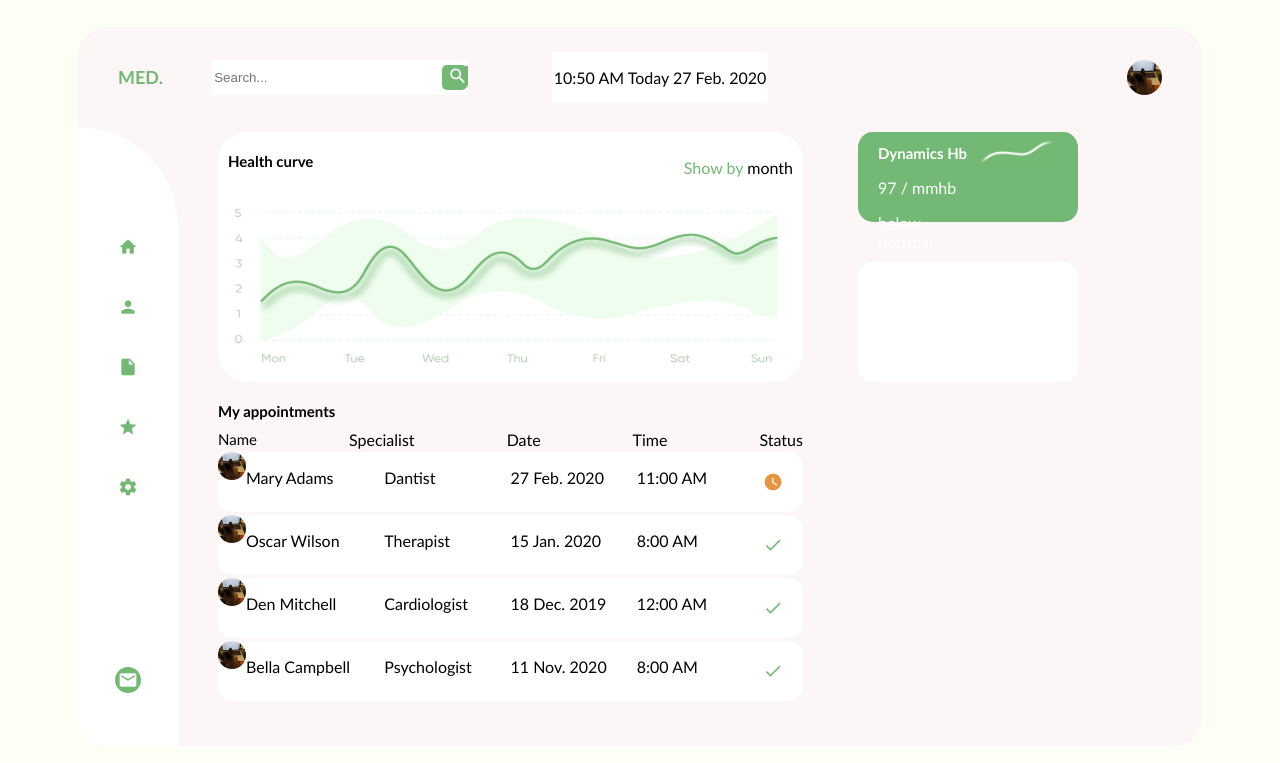
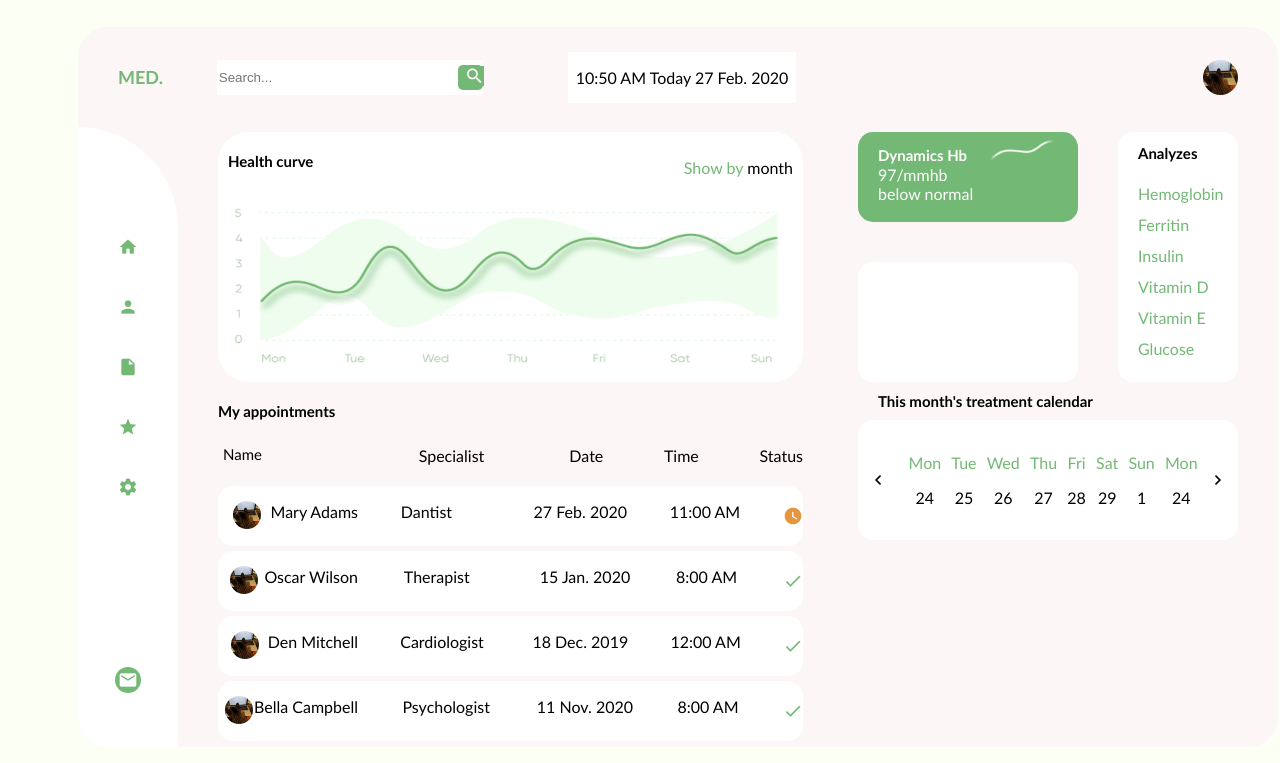
Before and after one commit to SabrinaCheng/pure_css, a plain HTML site: page index.html in a window 1280 px wide. Shown: the part 111-874 px from the top of the page. Drawn offline with Linux system fonts and the light colour scheme.

Commit message:
add analyzes

```diff
--- a/index.html
+++ b/index.html
@@ -60,11 +60,11 @@
                 <div class="main-db-bottom">
                     <h1 class="ft-lg">My appointments</h1>
                     <div class="main-db-bottom-selector">
-                        <a class="a_none ft-lg" href="">Name</a>
-                        <a class="a_none txt-ct"  href="">Specialist</a>
-                        <a class="a_none"  href="">Date</a>
-                        <a class="a_none"  href="">Time</a>
-                        <a class="a_none"  href="">Status</a>
+                        <a class="a_none l-name ft-lg" href=""><p>Name</p></a>
+                        <a class="a_none l-spe"  href=""><p>Specialist</p></a>
+                        <a class="a_none l-date"  href=""><p>Date</p></a>
+                        <a class="a_none l-time"  href=""><p>Time</p></a>
+                        <a class="a_none l-status"  href=""><p>Status</p></a>
                     </div>
                     <div class="main-db-bottom-list">
                         <div class="l-name">
@@ -156,8 +156,8 @@
                 <div class="dynamics-hb bk-gr">
                     <div class="dynamics-left">
                         <h1 class="ft-lg ft-white">Dynamics Hb</h1>
-                        <p class="ft-white">97 / mmhb</p>
-                        <p class="ft-white">below norrmal</p>
+                        <p class="ft-white">97/mmhb</p>
+                        <p class="ft-white">below normal</p>
                     </div>
                     <div class="dynamics-right">
                         <img src="images/dynamics.png" alt="">
@@ -166,8 +166,94 @@
                 <div class="circle-hb bk-white">
 
                 </div>
-                <div class="analyzes"></div>
-                <div class="calendar"></div>
+                <div class="analyzes bk-white">
+                    <h1 class="ft-lg">Analyzes</h1>
+                    <ul class="ana-bar ft-gr">
+                        <li>Hemoglobin</li>
+                        <li>Ferritin</li>
+                        <li>Insulin</li>
+                        <li>Vitamin D</li>
+                        <li>Vitamin E</li>
+                        <li>Glucose</li>
+                    </ul>
+                </div>
+                <div class="calendar">
+                    <h1 class="ft-lg">This month's treatment calendar</h1>
+                    <div class="cal-box">
+                        <div class="cal-l">
+                            <i class="material-icons">keyboard_arrow_left</i>
+                        </div>
+                        <div class="cal-mid"></div>
+                            <div class=cal-cell>
+                                <p class="ft-gr">Mon</p>
+                                <p>24</p>
+                                <div class="cal-marker">
+                                    <div class="cal-marker-l"></div>
+                                    <div class="cal-marker-r"></div>
+                                </div>
+                            </div>
+                            <div class=cal-cell>
+                                <p class="ft-gr">Tue</p>
+                                <p>25</p>
+                                <div class="cal-marker">
+                                    <div class="cal-marker-l"></div>
+                                    <div class="cal-marker-r"></div>
+                                </div>
+                            </div>
+                            <div class=cal-cell>
+                                <p class="ft-gr">Wed</p>
+                                <p>26</p>
+                                <div class="cal-marker">
+                                    <div class="cal-marker-l"></div>
+                                    <div class="cal-marker-r"></div>
+                                </div>
+                            </div>
+                            <div class=cal-cell>
+                                <p class="ft-gr">Thu</p>
+                                <p>27</p>
+                                <div class="cal-marker">
+                                    <div class="cal-marker-l"></div>
+                                    <div class="cal-marker-r"></div>
+                                </div>
+                            </div>
+                            <div class=cal-cell>
+                                <p class="ft-gr">Fri</p>
+                                <p>28</p>
+                                <div class="cal-marker">
+                                    <div class="cal-marker-l"></div>
+                                    <div class="cal-marker-r"></div>
+                                </div>
+                            </div>
+                            <div class=cal-cell>
+                                <p class="ft-gr">Sat</p>
+                                <p>29</p>
+                                <div class="cal-marker">
+                                    <div class="cal-marker-l"></div>
+                                    <div class="cal-marker-r"></div>
+                                </div>
+                            </div>
+                            <div class=cal-cell>
+                                <p class="ft-gr">Sun</p>
+                                <p>1</p>
+                                <div class="cal-marker">
+                                    <div class="cal-marker-l"></div>
+                                    <div class="cal-marker-r"></div>
+                                </div>
+                            </div>
+                            <div class=cal-cell>
+                                <p class="ft-gr">Mon</p>
+                                <p>24</p>
+                                <div class="cal-marker">
+                                    <div class="cal-marker-l"></div>
+                                    <div class="cal-marker-r"></div>
+                                </div>
+                            </div>
+                        <div class="cal-r">
+                            <i class="material-icons">keyboard_arrow_right</i>
+                        </div>
+                    </div>
+                </div>
+
                 <div class="payment"></div>
             </div>
             <!-- <nav class="nav-h">
--- a/style.css
+++ b/style.css
@@ -11,6 +11,7 @@ body {
 .dashboard {
     background-color: #FCF6F6;
     height: 720px;
+    width: 1200px;
     border-radius: 30px;
     position: relative;
 }
@@ -63,8 +64,8 @@ body {
 }
 
 .header-box {
-    margin-left: 40px;
-    margin-right: 40px;
+    padding-left: 40px;
+    padding-right: 40px;
     height: 100px;
     display: flex;
     justify-content: space-between;
@@ -225,20 +226,44 @@ body {
     justify-content: space-between;
     background-color: #ffffff;
     border-radius: 15px;
-    margin: 3px 0;
+    margin: 5px 0;
 }
 
 .l-name {
     width: 140px;
     display: flex;
+    justify-content: start;
+    padding-left: 5px;
 }
 
-.l-spe, .l-date, .l-date, .l-time {
-    width: 100px;
+.l-spe {
+    width: 90px;
+    display: flex;
+    justify-content: start;
+}
+
+.l-date {
+    display: flex;
+    justify-content: start;
+}
+
+.l-date{
+    /* display: flex; */
+    /* justify-content: left; */
+}
+
+.l-time {
+    /* padding-left: 3px; */
+    /* display: flex;
+    align-items: flex-start; */
 }
 
 .l-status {
-    width: 40px;
+    /* width: 40px; */
+}
+
+.l-name-img {
+    margin: auto;
 }
 
 .l-name-img img{
@@ -256,6 +281,12 @@ body {
     left: 780px;
     border-radius: 15px;
     padding: 2px 20px;
+}
+
+.dynamics-left {
+    width: 130px;
+    padding-top: 10px;
+    line-height: 3px;
 }
 
 .dynamics-right {
@@ -278,3 +309,47 @@ body {
     padding: 2px 20px;
 
 }
+
+/* ANALYZES */
+.analyzes {
+    width: 120px;
+    height: 250px;
+    position: absolute;
+    top: 105px;
+    left: 1040px;
+    border-radius: 15px;
+    padding: 2px 20px;
+}
+
+.ana-bar {
+    list-style-type: none;
+    padding: 0px
+}
+
+.ana-bar li {
+    padding: 6px 0 6px 0;
+}
+
+/* CALENDER */
+.calendar {
+    width: 380px;
+    height: 160px;
+    position: absolute;
+    top: 355px;
+    left: 780px;
+    padding: 0;
+}
+.calendar h1 {
+    padding-left: 20px;
+}
+
+.cal-box {
+    background-color: #fFffff;
+    width: 100%;
+    height: 75%;
+    border-radius: 15px;
+    display: flex;
+    justify-content: space-evenly;
+    align-items: center;
+    text-align: center;
+}
```
